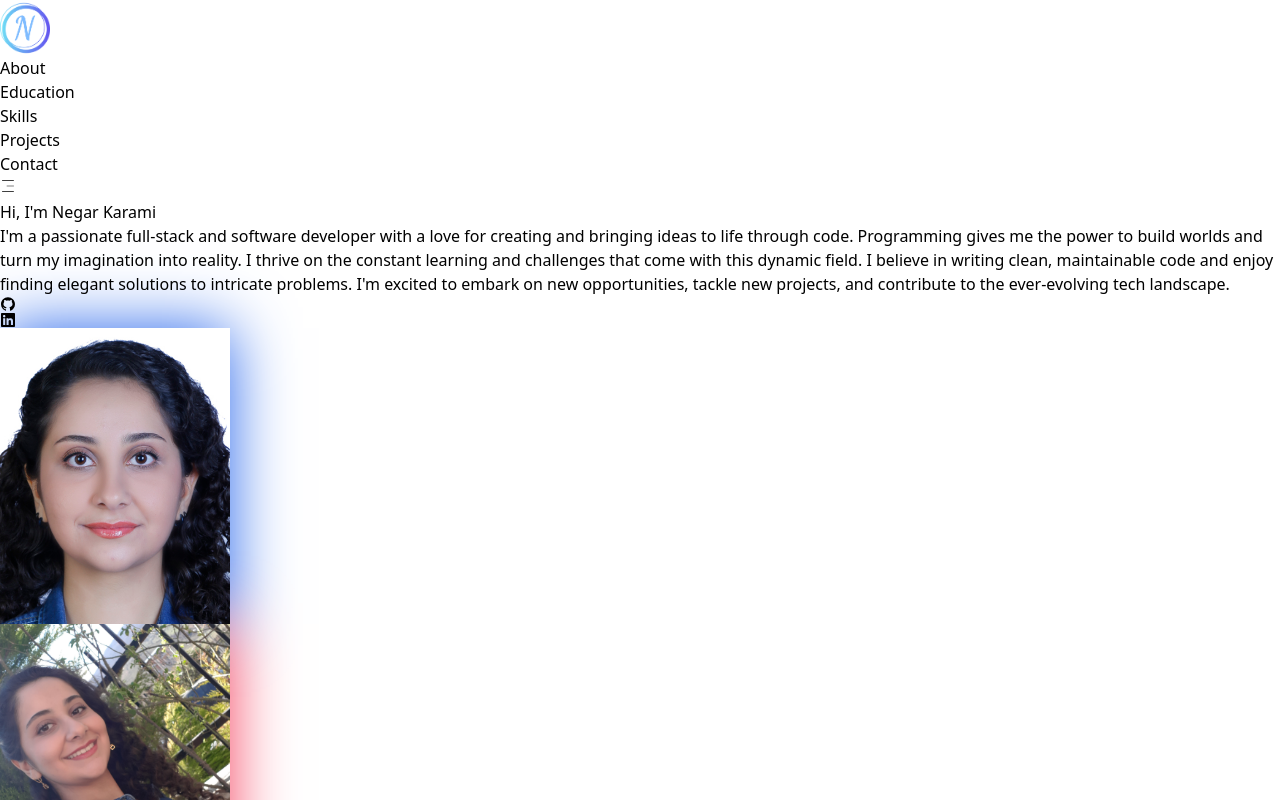
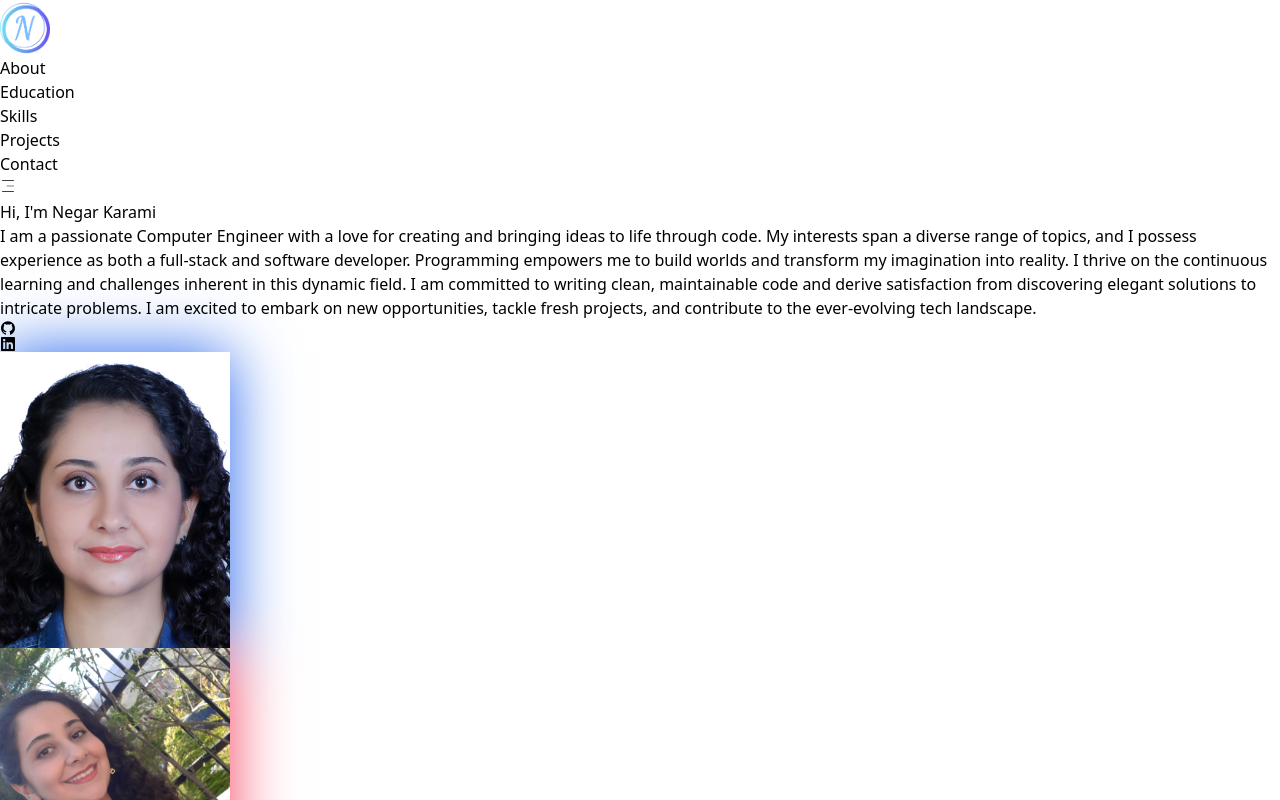
Before and after one commit to negarK2000/cv, a React (Vite) app: page / in a window 1280 px wide. Shown: the top 800 px of the page. Built offline with nearby package versions, Linux system fonts and the light colour scheme.

Commit message:
Mended some parts from education and banner

```diff
--- a/src/Components/Banner.jsx
+++ b/src/Components/Banner.jsx
@@ -18,7 +18,7 @@ const Banner = () => {
     <div id="About" className="lg:px-56 md:px-20 px-5 lg:py-0 py-20 text-center gap-5 lg:text-start flex lg:flex-row flex-col-reverse justify-between lg:gap-16 items-center">
       <div className="h-full lg:py-40 flex flex-col justify-center lg:items-start items-center text-white">
         <h1 data-aos="fade-right" className="text-[52px] text-blue-200 font-semibold mb-8 leading-normal">Hi, I'm <span className="text-blue-500 uppercase">Negar Karami</span></h1>
-        <p data-aos="fade-left" className="text-blue-200 text-[18px]">I'm a passionate full-stack and software developer with a love for creating and bringing ideas to life through code. Programming gives me the power to build worlds and turn my imagination into reality. I thrive on the constant learning and challenges that come with this dynamic field. I believe in writing clean, maintainable code and enjoy finding elegant solutions to intricate problems. I'm excited to embark on new opportunities, tackle new projects, and contribute to the ever-evolving tech landscape.</p>
+        <p data-aos="fade-left" className="text-blue-200 text-[18px]">I am a passionate Computer Engineer with a love for creating and bringing ideas to life through code. My interests span a diverse range of topics, and I possess experience as both a full-stack and software developer. Programming empowers me to build worlds and transform my imagination into reality. I thrive on the continuous learning and challenges inherent in this dynamic field. I am committed to writing clean, maintainable code and derive satisfaction from discovering elegant solutions to intricate problems. I am excited to embark on new opportunities, tackle fresh projects, and contribute to the ever-evolving tech landscape.</p>
         <div className="flex mt-8 gap-2">
             <div className="flex items-center justify-center">
                 <div data-aos="fade-up" className="flex space-x-2">
--- a/src/Components/Education.jsx
+++ b/src/Components/Education.jsx
@@ -20,11 +20,11 @@ const Education = () => {
         <h1 data-aos="fade-down" className="text-[52px] font-semibold mb-8 leading-normal text-rose-600 uppercase">My Education</h1>
         <h2  data-aos="fade-left" className="text-rose-700 font-semibold text-[28px]">B.Sc Computer Engineering</h2>
         <h2  data-aos="fade-left" className="text-rose-800 text-[20px] mb-3">Amirkabir University of Technology - Department of Computer Engineering</h2>
-        <p data-aos="fade-left" className="text-rose-200 text-[18px]">I am a Computer Engineer, graduted with a 3.8/4 GPA and honored as one of the top-ranking students at my university. Throughout my educational journey, I delved into a diverse range of courses, acquiring a solid foundation in various specialized areas of computer engineering and computer science. As for advanced courses in my undergraduate studies, I focused more on network and AI. <br /> Additionally, during my studies I served as a teaching assistant for seven different courses. </p>
+        <p data-aos="fade-left" className="text-rose-200 text-[18px]">I am a Computer Engineer, graduated with a 3.8/4 GPA, and was honored as one of the top-ranking students at my university. Throughout my educational journey, I delved into a diverse range of courses, acquiring a solid foundation in various specialized areas of computer engineering and computer science. In my undergraduate studies, I focused more on advanced courses in AI, network, and software. Additionally, I served as a teaching assistant for seven different courses during my studies.</p>
         <div className="flex mt-8 gap-2">
             <div className="flex items-center justify-center">
                 <div data-aos="fade-up" className="flex space-x-2">
-                  <a href="https://drive.google.com/file/d/1_J8B-c63IyoM3zqWBzhh02WZuCy7INDQ/view?usp=sharing">
+                  <a href="/cv/CV_Negar_Karami.pdf">
                     <button className="neno-button shadow-xl hover:shadow-rose-800/50 text-white border-2 hover:bg-rose-800 border-rose-800 rounded-lg py-3 px-6 uppercase relative overflow-hidden">Download My CV</button>
                   </a>
                 </div>
--- a/src/assets/Data/my_projects.js
+++ b/src/assets/Data/my_projects.js
@@ -8,7 +8,7 @@ const my_projects = [
         date: 'Fall 2021',
         github: 'https://github.com/negarK2000/InformationRetrievalSystem#a-search-engine-for-retrieving-articles-from-a-persian-news-website',
         algs: ['Position and Inverted Indexes', 'TF-IDF Weighting Method', 'Cosine Similarity Measure', 'Champion List Technique', 'Word2Vec Skip-Gram Model', 'Mean Reciprocal Rank', 'Mean Average Precision', 'Precision@k', 'Cross-Validation Method', 'K-means Algorithm'],
-        desc: 'This project was developed in three phases to create an information retrieval system (search engine) for a Persian news data set.\nThese phases are as follow:\nPhase 1: Simple Information Retrieval Model\n Phase 2 - Version 1: Enhanced Information Retrieval Model with Advanced Functionalities\n Phase 2 - Version 2: Document Representation Using Word Embedding\n Phase 3: Implementation of Clustering, Categorization, and Retrieval Based on Cluster/Category',
+        desc: 'Implemented a powerful search engine tailored for Persian news, which delivers efficient and accurate search results customized to user queries.This project was developed in three phases to create an information retrieval system (search engine) for a Persian news data set.\nThese phases are as follow:\nPhase 1: Simple Information Retrieval Model\n Phase 2 - Version 1: Enhanced Information Retrieval Model with Advanced Functionalities\n Phase 2 - Version 2: Document Representation Using Word Embedding\n Phase 3: Implementation of Clustering, Categorization, and Retrieval Based on Cluster/Category',
     },
     {
         id: uuid(),
```
Also changed, not shown: 1 other file (tests, documents, lock files or other folders).
